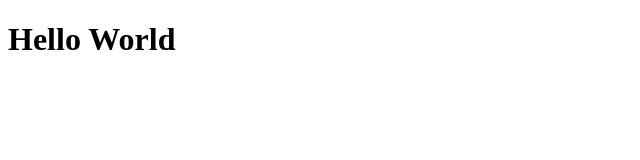
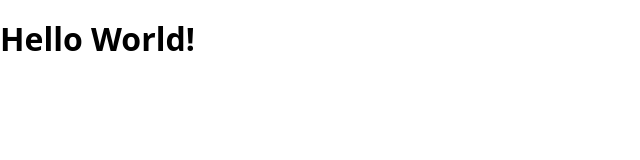
Before and after one commit to nickgric/group-1, a plain HTML site: page index.html in a window 1280 px wide. Shown: the whole page, without its empty margins (0-640 px from the left). Drawn offline with nearby package versions, Linux system fonts and the light colour scheme.

Commit message:
nickgric

```diff
--- /dev/null
+++ b/css/styles.css
@@ -0,0 +1,3 @@
+h1 {
+    color: tomato;
+}
--- a/index.html
+++ b/index.html
@@ -4,9 +4,10 @@
   <meta charset="UTF-8">
   <meta http-equiv="X-UA-Compatible" content="IE=edge">
   <meta name="viewport" content="width=device-width, initial-scale=1.0">
-  <title>Document</title>
+  <link rel="stylesheet" href="https://cdnjs.cloudflare.com/ajax/libs/modern-normalize/1.1.0/modern-normalize.min.css">
+  <title>Hello world!</title>
 </head>
 <body>
-  <h1>Hello World</h1>
+  <h1>Hello World!</h1>
 </body>
 </html>
```
